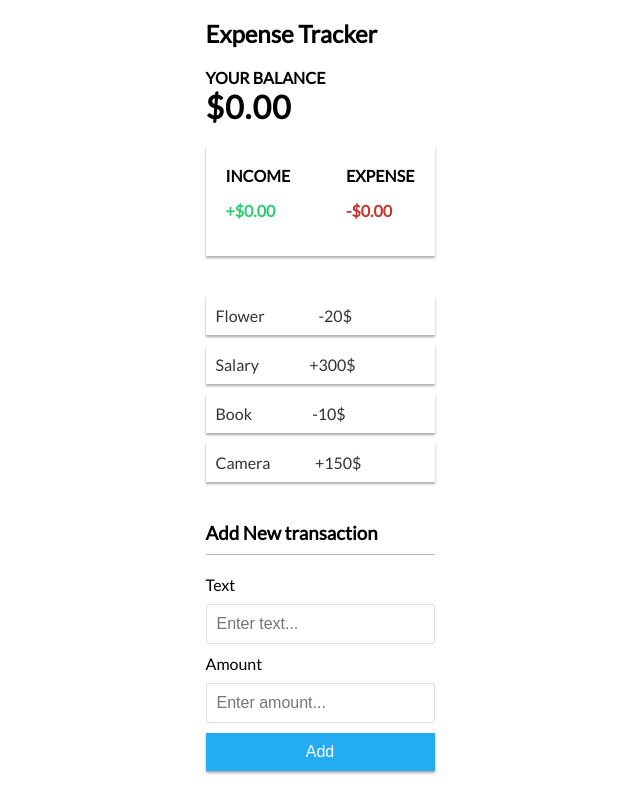
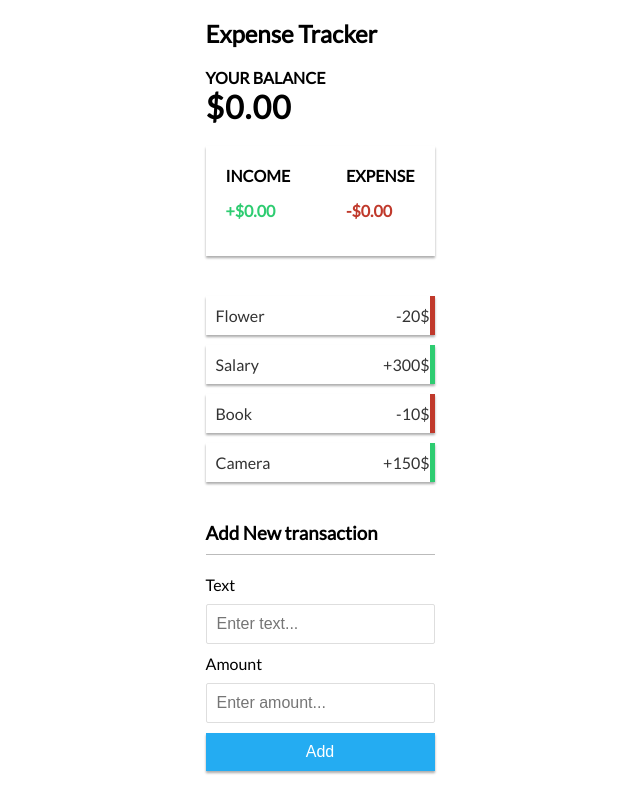
Before and after one commit to ConnerMcCabe/React-Expense-Tracker, a React (Create React App) app: page / in a window 1280 px wide. Shown: the whole page, without its empty margins (320-960 px from the left). Built offline with nearby package versions, Linux system fonts and the light colour scheme.

Commit message:
making some styling changes

```diff
--- a/src/App/App.css
+++ b/src/App/App.css
@@ -88,10 +88,16 @@ input {
   background-color: #ffffff;
   box-shadow: var(--box-shadow);
   color: #333;
-  padding: 10px;
+  padding: 10px 0px 10px 10px;
   margin: 10px 0;
 }
 
+.plus {
+  border-right: 5px solid #2ecc71;
+}
+.minus {
+  border-right: 5px solid #c0392b;
+}
 .delete-btn {
   display: block;
   cursor: pointer;
@@ -100,6 +106,9 @@ input {
   border-radius: 3px;
   border: 0;
   color: #ffffff;
+  font-size: 20px;
+  line-height: 20px;
+  position: absolute;
   opacity: 0;
   transition: opacity 0.3s ease;
 }
--- a/src/components/Transaction.js
+++ b/src/components/Transaction.js
@@ -6,9 +6,10 @@ export const Transaction = ({ transaction }) => {
   const sign = transaction.amount < 0 ? '-' : '+';
 
   return (
-    <li>
-      {transaction.text}<span>{sign}{Math.abs(transaction.amount)}$</span>
+    <li className={transaction.amount < 0 ? 'minus' : 'plus'}>
+      {transaction.text}
       <button className="delete-btn">x</button>
+      <span>{sign}{Math.abs(transaction.amount)}$</span>
     </li>
   )
 };
```
Also changed, not shown: 1 other file (tests, documents, lock files or other folders).
